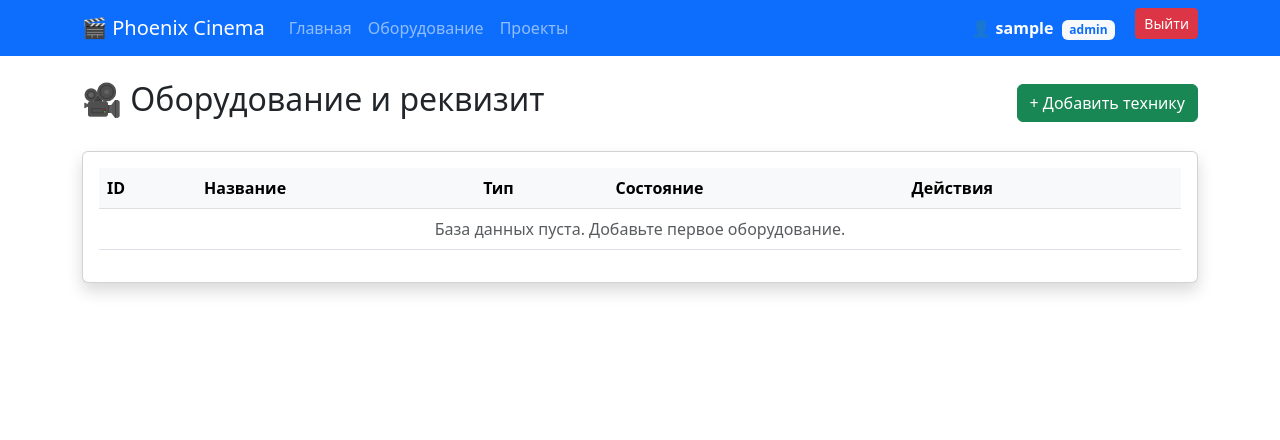
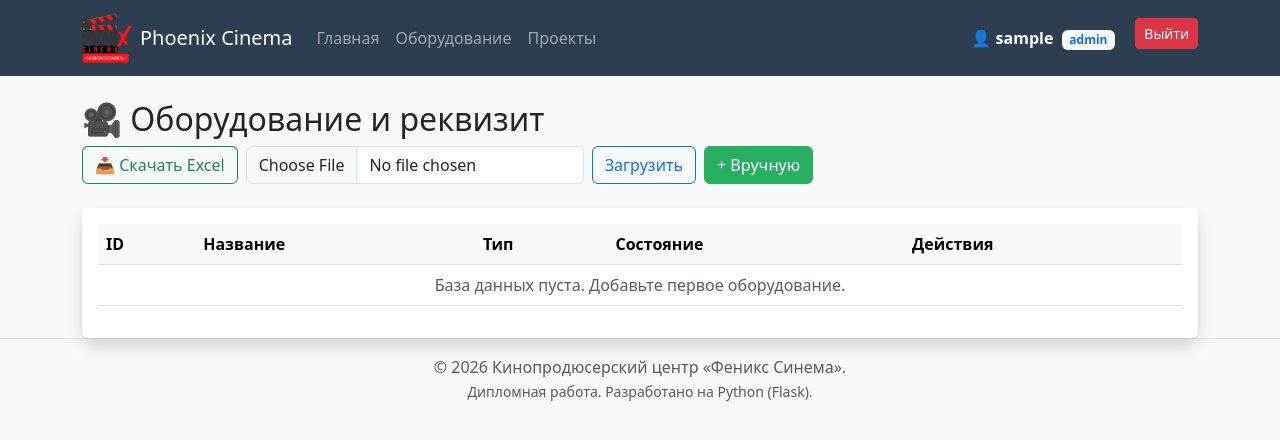
Before and after one commit to poltoraska/Phoenix-Cinema, a Flask app: page /equipment in a window 1280 px wide. Shown: the top 440 px of the page. Run offline with Flask 3, Linux system fonts and the light colour scheme; the visitor is signed in with stand-in values (Sample User, id 1); data that the repository does not hold is empty.

Commit message:
Дизайн теперь не заставляет из глаз течь кровь. Добавлена функция импорт/экспорт данных на странице Оборудование в формате .xlsx таблиц. Отредактированы роли

```diff
--- a/app.py
+++ b/app.py
@@ -1,5 +1,8 @@
 import sys
 print("Где я нахожусь:", sys.executable)
+import pandas as pd
+import io
+from flask import send_file
 from datetime import datetime, date
 from flask import Flask, render_template, request, redirect, url_for, flash, jsonify
 from flask_login import LoginManager, UserMixin, login_user, login_required, logout_user, current_user
@@ -162,8 +165,8 @@ def equipment_list():
 @app.route('/equipment/add', methods=['GET', 'POST'])
 @login_required
 def add_equipment():
-    # Проверка: только админ или преподаватель могут добавлять технику
-    if current_user.role not in ['admin', 'teacher']:
+    # Список разрешенных ролей для добавления оборудования
+    if current_user.role not in ['admin', 'teacher', 'employee']:
         flash('У вас нет прав добавлять оборудование!')
         return redirect(url_for('equipment_list'))
 
@@ -180,6 +183,73 @@ def add_equipment():
         return redirect(url_for('equipment_list'))
 
     return render_template('add_equipment.html')
+
+# --- ИМПОРТ И ЭКСПОРТ EXCEL ---
+
+@app.route('/equipment/export')
+@login_required
+def export_equipment():
+    # 1. Получаем все оборудование из базы
+    equipment = Equipment.query.all()
+
+    # 2. Превращаем данные в список словарей
+    data = []
+    for item in equipment:
+        data.append({
+            'Название': item.name,
+            'Тип (camera/light/prop)': item.type,
+            'Сломано (TRUE/FALSE)': item.is_broken
+        })
+
+    # 3. Создаем DataFrame (таблицу pandas)
+    df = pd.DataFrame(data)
+
+    # 4. Сохраняем в память (виртуальный файл)
+    output = io.BytesIO()
+    # Используем движок openpyxl для записи xlsx
+    with pd.ExcelWriter(output, engine='openpyxl') as writer:
+        df.to_excel(writer, index=False, sheet_name='Оборудование')
+
+    output.seek(0) # Возвращаем "курсор" в начало файла
+
+    return send_file(output, download_name="equipment_list.xlsx", as_attachment=True)
+
+@app.route('/equipment/import', methods=['POST'])
+@login_required
+def import_equipment():
+    # Проверка прав
+    if current_user.role not in ['admin', 'teacher', 'employee']:
+        flash('Нет прав для импорта')
+        return redirect(url_for('equipment_list'))
+
+    file = request.files['file']
+    if not file:
+        flash('Файл не выбран')
+        return redirect(url_for('equipment_list'))
+
+    try:
+        # Чтение Excel файл
+        df = pd.read_excel(file)
+
+        # Чтенеие по каждой строке таблицы
+        count = 0
+        for index, row in df.iterrows():
+            name = row['Название']
+            eq_type = row['Тип (camera/light/prop)']
+
+            # Простая защита от дублей: если такое имя есть, пропуск
+            if not Equipment.query.filter_by(name=name).first():
+                new_item = Equipment(name=name, type=eq_type, is_broken=False)
+                db.session.add(new_item)
+                count += 1
+
+        db.session.commit()
+        flash(f'Успешно импортировано позиций: {count}')
+
+    except Exception as e:
+        flash(f'Ошибка при чтении файла: {e}')
+
+    return redirect(url_for('equipment_list'))
 
 # --- УПРАВЛЕНИЕ ПРОЕКТАМИ ---
 
--- /dev/null
+++ b/static/css/style.css
@@ -0,0 +1,79 @@
+/* 1. Фон всего сайта */
+body {
+    background-color: #f8f9fa; /* Светло-серый фон */
+}
+
+/* 2. Шапка сайта */
+.bg-primary {
+    background-color: #2c3e50 !important; /* Темно-синий */
+}
+
+/* 3. Кнопки "Основные" */
+.btn-primary {
+    background-color: #d35400; /* Оранжевый (цвет феникса) */
+    border-color: #d35400;
+}
+
+/* Эффект при наведении на кнопку */
+.btn-primary:hover {
+    background-color: #e67e22;
+    border-color: #e67e22;
+}
+
+/* 4. Кнопки "Успех" (зеленые, например "Добавить") */
+.btn-success {
+    background-color: #27ae60;
+    border-color: #27ae60;
+}
+
+/* 5. Карточки (проекты, оборудование) */
+.card {
+    border: none;
+    box-shadow: 0 4px 8px rgba(0,0,0,0.1); /* Красивая тень */
+}
+
+/* Заголовки карточек */
+.card-header {
+    font-weight: bold;
+}
+
+/* --- Цвета карточек на Главной --- */
+
+/* 1. ГЛАВНОЕ ПРАВИЛО, ВЕСЬ текст (включая шапку) в белый */
+.card-projects .card-header, .card-projects .card-body, .card-projects h2, .card-projects p,
+.card-busy .card-header,     .card-busy .card-body,     .card-busy h2,     .card-busy p,
+.card-total .card-header,    .card-total .card-body,    .card-total h2,    .card-total p {
+    color: #ffffff !important;
+}
+
+/* 2. Активные проекты */
+.card-projects {
+    background-color: #d63031 !important;
+    border: none;
+}
+
+/* 3. Занято сегодня */
+.card-busy {
+    background-color: #636e72 !important;
+    border: none;
+}
+
+/* 4. Всего техники */
+.card-total {
+    background-color: #2d3436 !important;
+    border: none;
+}
+
+/* Эффект наведения */
+.card:hover {
+    transform: translateY(-5px);
+    transition: transform 0.3s ease;
+}
+
+/* --- Нижняя карточка (График) --- */
+
+/* Текст заголовка и название (h5) белый */
+.card-schedule .card-header,
+.card-schedule .card-header h5 {
+    color: #ffffff !important;
+}
--- a/templates/base.html
+++ b/templates/base.html
@@ -4,13 +4,20 @@
     <meta charset="utf-8">
     <meta name="viewport" content="width=device-width, initial-scale=1">
     <title>Phoenix Cinema</title>
+    <link rel="icon" href="{{ url_for('static', filename='images/logo.png') }}" type="image/x-icon">
     <link href="https://cdn.jsdelivr.net/npm/bootstrap@5.3.0/dist/css/bootstrap.min.css" rel="stylesheet">
-  </head>
+    <link rel="stylesheet" href="{{ url_for('static', filename='css/style.css') }}?v=2">  </head>
   <body>
 
     <nav class="navbar navbar-expand-lg navbar-dark bg-primary mb-4">
       <div class="container">
-        <a class="navbar-brand" href="/">🎬 Phoenix Cinema</a>
+        <a class="navbar-brand d-flex align-items-center" href="/">
+          <img src="{{ url_for('static', filename='images/logo.png') }}"
+            alt="Logo"
+            width="50"
+            height="50"
+            class="me-2"> Phoenix Cinema
+        </a>
 
         <button class="navbar-toggler" type="button" data-bs-toggle="collapse" data-bs-target="#navbarContent">
           <span class="navbar-toggler-icon"></span>
@@ -60,6 +67,16 @@
         {% endblock %}
     </div>
 
+  <footer class="footer mt-auto py-3 bg-light text-center border-top">
+      <div class="container">
+        <span class="text-muted">
+          © 2026 Кинопродюсерский центр «Феникс Синема».
+          <br>
+          <small>Дипломная работа. Разработано на Python (Flask).</small>
+        </span>
+      </div>
+    </footer>
+
     <script src="https://cdn.jsdelivr.net/npm/bootstrap@5.3.0/dist/js/bootstrap.bundle.min.js"></script>
   </body>
 </html>
--- a/templates/equipment.html
+++ b/templates/equipment.html
@@ -1,11 +1,22 @@
 {% extends 'base.html' %}
 
 {% block content %}
-<div class="d-flex justify-content-between align-items-center mb-4">
+<div class="d-flex justify-content-between align-items-center mb-4 flex-wrap">
     <h2>🎥 Оборудование и реквизит</h2>
-    {% if current_user.role in ['admin', 'teacher'] %}
-        <a href="/equipment/add" class="btn btn-success">+ Добавить технику</a>
-    {% endif %}
+
+    <div class="d-flex gap-2">
+        {% if current_user.role in ['admin', 'teacher', 'employee'] %}
+
+            <a href="/equipment/export" class="btn btn-outline-success">📥 Скачать Excel</a>
+
+            <form action="/equipment/import" method="post" enctype="multipart/form-data" class="d-flex gap-2">
+                <input type="file" name="file" class="form-control" required accept=".xlsx, .xls">
+                <button type="submit" class="btn btn-outline-primary">Загрузить</button>
+            </form>
+
+            <a href="/equipment/add" class="btn btn-success">+ Вручную</a>
+        {% endif %}
+    </div>
 </div>
 
 <div class="card shadow">
--- a/templates/register.html
+++ b/templates/register.html
@@ -36,8 +36,9 @@
                     <div class="mb-3">
                         <label for="role" class="form-label">Роль</label>
                         <select class="form-select" name="role">
-                            <option value="student">Студент</option>
+                            <option value="student">Ученик</option>
                             <option value="teacher">Преподаватель</option>
+                            <option value="employee">Сотрудник</option>
                             <option value="admin">Администратор</option>
                         </select>
                     </div>
```
Also changed, not shown: templates/index.html (+4 -3 lines), static/images/logo.png (added).
